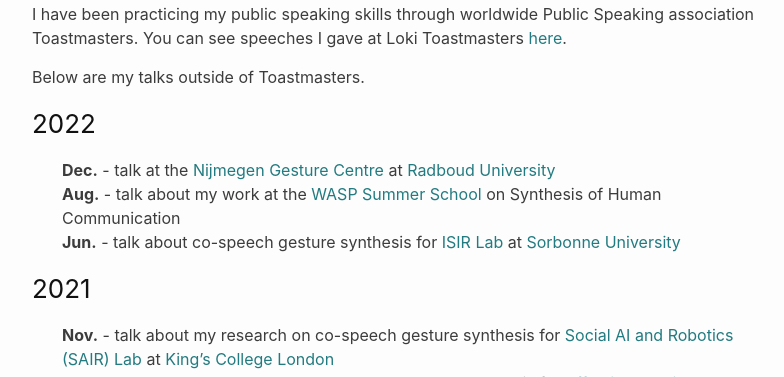
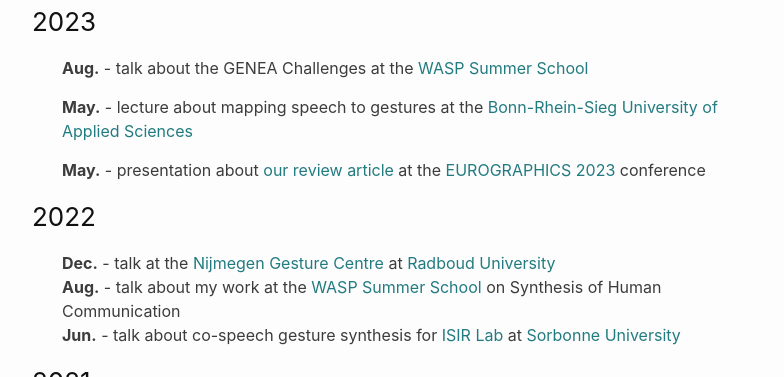
Before and after one commit to Svito-zar/Svito-zar.github.io, a Jekyll site: the page built from _pages/speaking.md, in a window 1280 px wide and 900 px high, cut to the strip 523-900 px from the top of the window. Shown: the whole strip, without its empty margins (238-1022 px from the left). Built offline with Jekyll 4.4.1, drawn with Linux system fonts in a browser that asks for light colours.

Commit message:
Update speaking page

```diff
--- a/_pages/speaking.md
+++ b/_pages/speaking.md
@@ -7,10 +7,15 @@
 
 <iframe width="610" height="345" src="https://www.youtube.com/embed/JeMwtr8pxcc" frameborder="0" allow="accelerometer; autoplay; encrypted-media; gyroscope; picture-in-picture" allowfullscreen></iframe>
 
-I have been practicing my public speaking skills through worldwide Public Speaking association Toastmasters.
-You can see speeches I gave at Loki Toastmasters [here](https://www.youtube.com/watch?v=TzVtUsQEvNY&list=PL87EdZwWToFmeR_EpXVRHfAXTHEvfiEPh).
+### 2023
 
-Below are my talks outside of Toastmasters.
+
+* <strong>Aug.</strong> - talk about the GENEA Challenges at the [WASP Summer School](https://wasp-sweden.org/industrial-cooperation/research-arenas/wara-media-and-language/)
+
+* <strong>May.</strong> - lecture about mapping speech to gestures at the [Bonn-Rhein-Sieg University of Applied Sciences](https://www.h-brs.de/en)
+
+* <strong>May.</strong> - presentation about [our review article](https://onlinelibrary.wiley.com/doi/10.1111/cgf.14776) at the [EUROGRAPHICS 2023](https://eg2023.saarland-informatics-campus.de/) conference
+
 
 ### 2022
 
```
